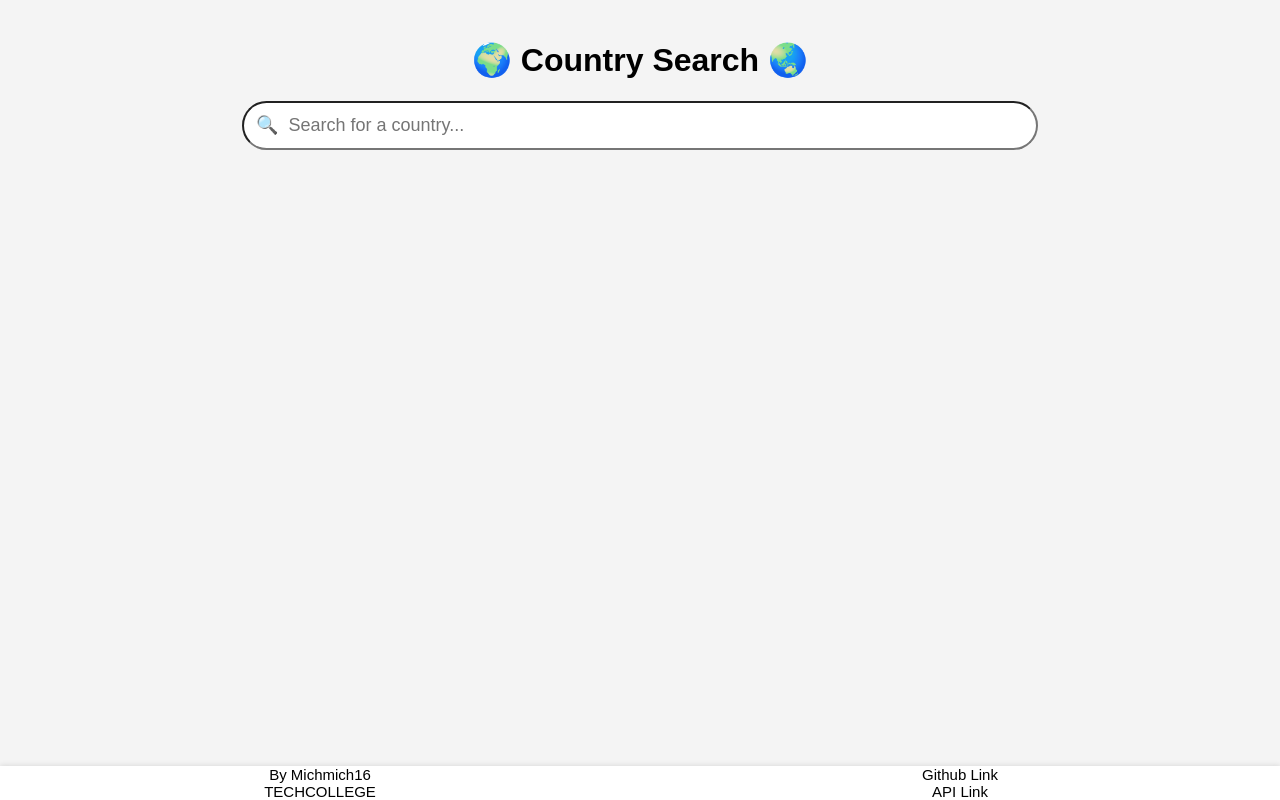
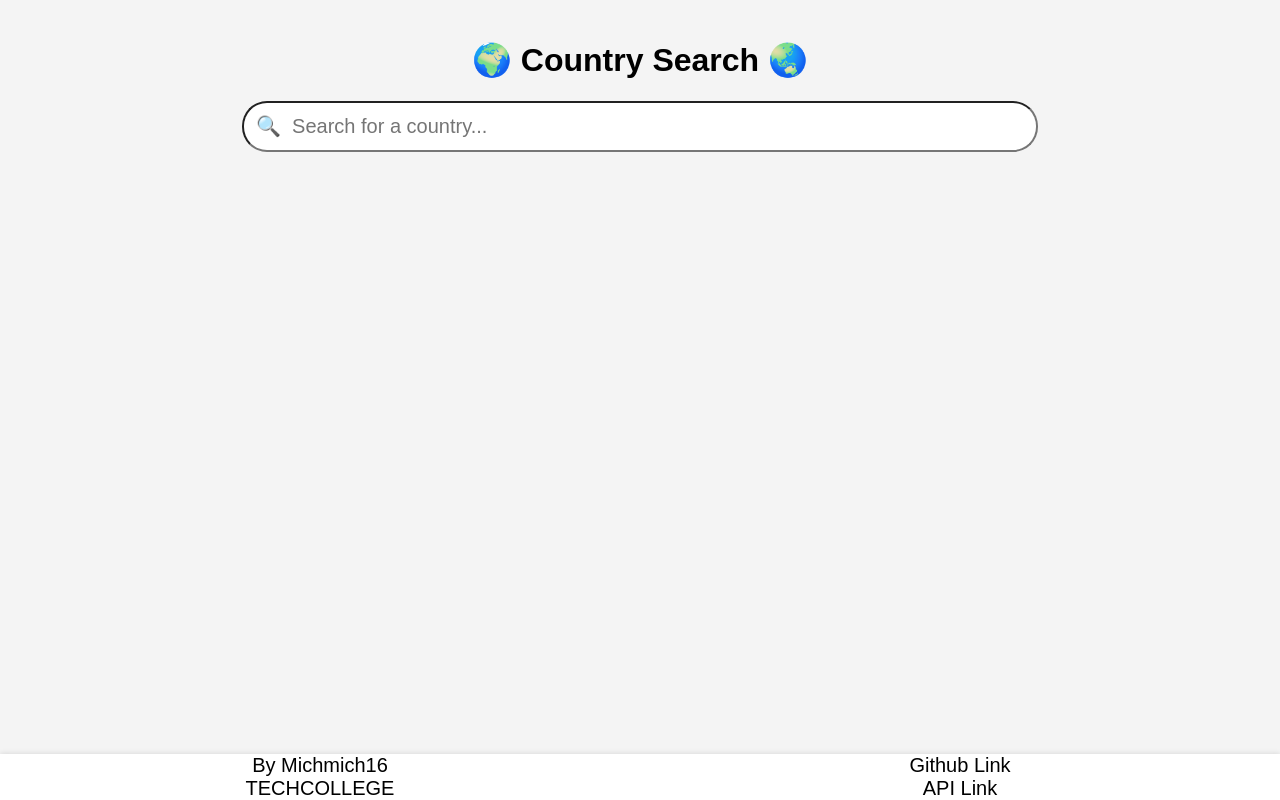
Before and after one commit to michmich16/mini-app-project, a plain HTML site: page index.html in a window 1280 px wide. Drawn offline with Linux system fonts and the light colour scheme; no server answers.

Commit message:
edited font size

```diff
--- a/assets/css/main.css
+++ b/assets/css/main.css
@@ -55,7 +55,7 @@ header a {
 #search {
   width: 60vw;
   padding: 12px;
-  font-size: 18px;
+  font-size: 20px;
   border-radius: 25px;
 }
 
@@ -92,7 +92,7 @@ footer {
   display: grid;
   grid-template-columns: 1fr 1fr;
   width: 100%;
-  font-size: 15px;
+  font-size: 20px;
   background-color: #fff;
   box-shadow: 0 -1px 5px rgba(0, 0, 0, 0.1);
 }
```
